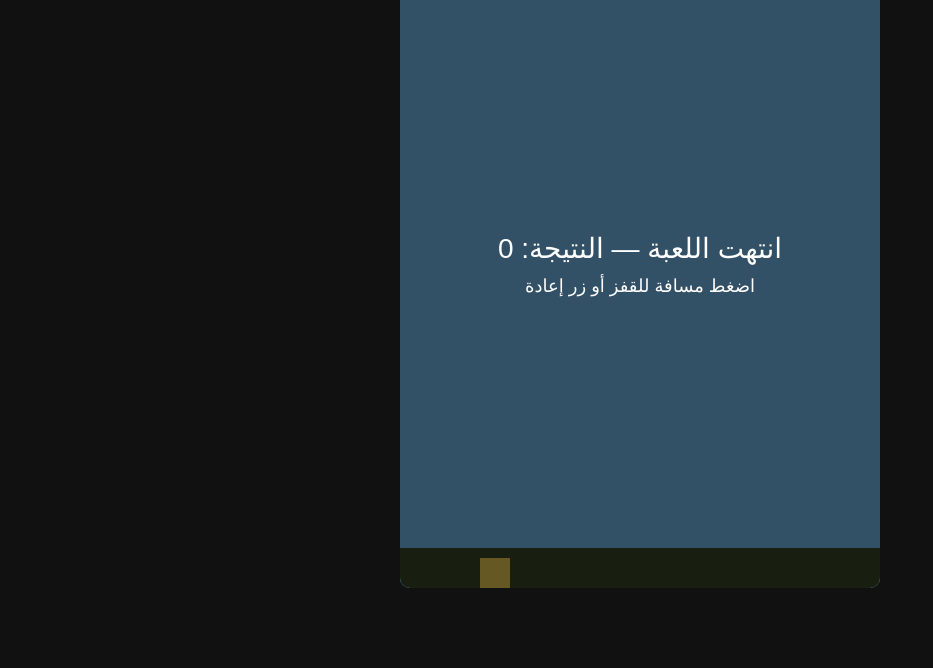
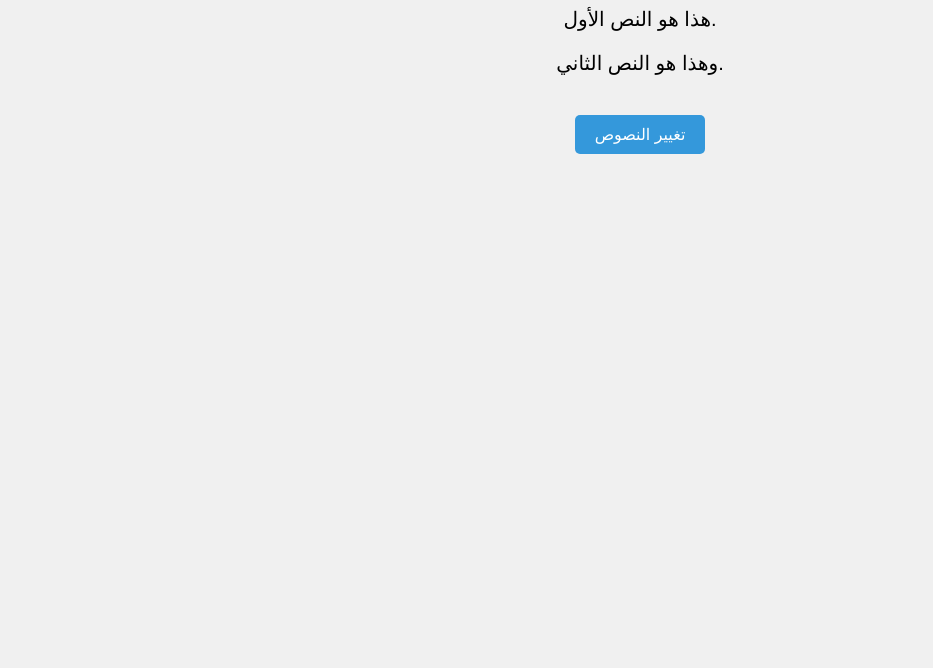
Before and after one commit to liumexcode-del/liumexcode, a website: page index.html in a window 1280 px wide. Shown: the part 132-800 px from the top of the page, without its empty margins (0-933 px from the left). Drawn offline with Linux system fonts and the light colour scheme.

Commit message:
Update index.html

```diff
--- a/index.html
+++ b/index.html
@@ -1,135 +1,60 @@
-<!-- احفظ كـ index.html -->
-<!doctype html>
-<html lang="ar" dir="rtl">
+<!DOCTYPE html>
+<html lang="ar">
 <head>
-  <meta charset="utf-8" />
-  <meta name="viewport" content="width=device-width,initial-scale=1" />
-  <title>لعبتي - قفز وتفادى</title>
+  <meta charset="UTF-8">
+  <meta name="viewport" content="width=device-width, initial-scale=1.0">
+  <title>تأثير تلاشي النصوص</title>
   <style>
-    body { margin:0; background:#111; color:#fff; font-family: Arial, sans-serif; display:flex; align-items:center; justify-content:center; height:100vh; }
-    canvas { background:#7ec8ff; display:block; border-radius:10px; }
-    .ui { position:fixed; top:10px; left:10px; font-size:14px; }
-    button { padding:6px 10px; margin-right:6px; }
+    body {
+      font-family: Arial, sans-serif;
+      text-align: center;
+      padding: 50px;
+      background-color: #f0f0f0;
+    }
+    p {
+      font-size: 20px;
+      margin: 20px;
+      opacity: 1;
+      transition: opacity 1s; /* التأثير */
+    }
+    button {
+      padding: 10px 20px;
+      font-size: 16px;
+      cursor: pointer;
+      margin-top: 20px;
+      border: none;
+      border-radius: 5px;
+      background-color: #3498db;
+      color: white;
+    }
   </style>
 </head>
 <body>
-  <div class="ui">
-    <button id="restart">إعادة</button>
-    <span>النتيجة: <span id="score">0</span></span>
-  </div>
-  <canvas id="game" width="480" height="640"></canvas>
+  <h1>مثال نصوص تتلاشى</h1>
+
+  <p id="text1">هذا هو النص الأول.</p>
+  <p id="text2">وهذا هو النص الثاني.</p>
+
+  <button onclick="fadeTexts()">تغيير النصوص</button>
 
   <script>
-  const canvas = document.getElementById('game');
-  const ctx = canvas.getContext('2d');
-  const scoreEl = document.getElementById('score');
-  document.getElementById('restart').onclick = reset;
+    function fadeTexts() {
+      const t1 = document.getElementById('text1');
+      const t2 = document.getElementById('text2');
 
-  let player = { x:80, y:300, w:30, h:30, vy:0 };
-  const gravity = 0.8;
-  const jump = -12;
-  let obstacles = [];
-  let frame = 0;
-  let score = 0;
-  let gameOver = false;
+      // تلاشي النصوص
+      t1.style.opacity = 0;
+      t2.style.opacity = 0;
 
-  function reset(){
-    player = { x:80, y:300, w:30, h:30, vy:0 };
-    obstacles = [];
-    frame = 0; score = 0; gameOver = false;
-    scoreEl.textContent = score;
-    loop();
-  }
+      // بعد ثانية (وقت التلاشي) نغير النصوص ونظهرها
+      setTimeout(() => {
+        t1.textContent = "تم تغيير النص الأول بنجاح 😎";
+        t2.textContent = "وهذا النص الثاني الجديد ✨";
 
-  function spawnObstacle(){
-    const gap = 160; // المسافة الفارغة
-    const minHeight = 60;
-    const topH = minHeight + Math.random()*(canvas.height - gap - minHeight*2);
-    const bottomY = topH + gap;
-    obstacles.push({ x: canvas.width, topH, bottomY, w:50 });
-  }
-
-  function update(){
-    if (gameOver) return;
-    frame++;
-    player.vy += gravity;
-    player.y += player.vy;
-    // حد الشاشة
-    if (player.y + player.h > canvas.height) { player.y = canvas.height - player.h; gameOver = true; }
-    if (player.y < 0) { player.y = 0; player.vy = 0; }
-
-    // توليد حواجز
-    if (frame % 90 === 0) spawnObstacle();
-
-    // تحديث حواجز
-    for (let i = obstacles.length-1; i >= 0; i--){
-      obstacles[i].x -= 3;
-      // تسجيل النقاط
-      if (!obstacles[i].scored && obstacles[i].x + obstacles[i].w < player.x){
-        score++; obstacles[i].scored = true; scoreEl.textContent = score;
-      }
-      // إزالة الحواجز خارج الشاشة
-      if (obstacles[i].x + obstacles[i].w < 0) obstacles.splice(i,1);
-      // تصادم
-      if (collisionRect(player, {x:obstacles[i].x, y:0, w:obstacles[i].w, h:obstacles[i].topH}) ||
-          collisionRect(player, {x:obstacles[i].x, y:obstacles[i].bottomY, w:obstacles[i].w, h:canvas.height - obstacles[i].bottomY})){
-            gameOver = true;
-      }
+        t1.style.opacity = 1;
+        t2.style.opacity = 1;
+      }, 1000); // 1000 مللي ثانية = ثانية واحدة
     }
-  }
-
-  function collisionRect(a,b){
-    return a.x < b.x + b.w && a.x + a.w > b.x && a.y < b.y + b.h && a.y + a.h > b.y;
-  }
-
-  function draw(){
-    // خلفية
-    ctx.clearRect(0,0,canvas.width,canvas.height);
-    // أرض سهلة
-    ctx.fillStyle = '#3b4f2b';
-    ctx.fillRect(0, canvas.height-40, canvas.width, 40);
-
-    // لاعب
-    ctx.fillStyle = '#ffdd57';
-    ctx.fillRect(player.x, player.y, player.w, player.h);
-
-    // حواجز
-    ctx.fillStyle = '#2f2f2f';
-    obstacles.forEach(o=>{
-      ctx.fillRect(o.x, 0, o.w, o.topH);
-      ctx.fillRect(o.x, o.bottomY, o.w, canvas.height - o.bottomY);
-    });
-
-    if (gameOver){
-      ctx.fillStyle = 'rgba(0,0,0,0.6)';
-      ctx.fillRect(0,0,canvas.width,canvas.height);
-      ctx.fillStyle = '#fff';
-      ctx.font = '28px Arial';
-      ctx.textAlign = 'center';
-      ctx.fillText('انتهت اللعبة — النتيجة: ' + score, canvas.width/2, canvas.height/2 - 10);
-      ctx.font = '18px Arial';
-      ctx.fillText('اضغط مسافة للقفز أو زر إعادة', canvas.width/2, canvas.height/2 + 24);
-    }
-  }
-
-  function loop(){
-    update();
-    draw();
-    if (!gameOver) requestAnimationFrame(loop);
-  }
-
-  // تحكم
-  window.addEventListener('keydown', e=>{
-    if (e.code === 'Space') {
-      if (gameOver) reset(); else player.vy = jump;
-    }
-  });
-  window.addEventListener('touchstart', e=>{
-    if (gameOver) reset(); else player.vy = jump;
-  });
-
-  // ابدأ
-  loop();
   </script>
 </body>
 </html>
```
